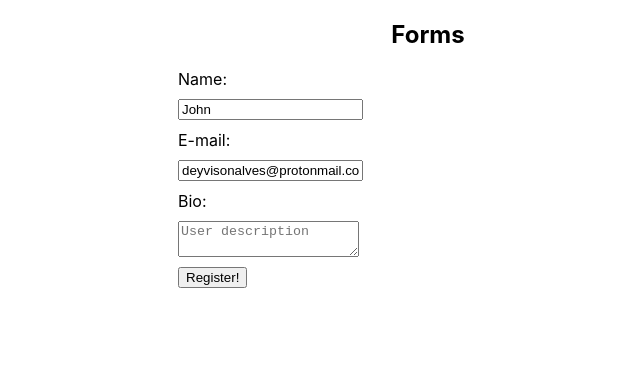
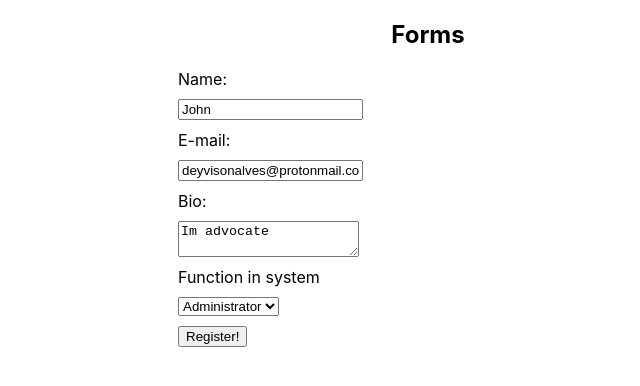
Before and after one commit to deyvisong/ReactForm, a React (Create React App) app: page / in a window 1280 px wide. Shown: the top 386 px of the page, without its empty margins (212-852 px from the left). Built offline with nearby package versions, Linux system fonts and the light colour scheme.

Commit message:
react select

```diff
--- a/src/App.js
+++ b/src/App.js
@@ -5,7 +5,14 @@ function App() {
   return (
     <div className="App">
       <h2>Forms</h2>
-      <MyForm user={{ name: "John", email: "deyvisonalves@protonmail.com" }} />
+      <MyForm
+        user={{
+          name: "John",
+          email: "deyvisonalves@protonmail.com",
+          bio: "Im advocate",
+          role: "admin",
+        }}
+      />
     </div>
   );
 }
--- a/src/components/MyForm.js
+++ b/src/components/MyForm.js
@@ -6,7 +6,8 @@ const MyForm = ({ user }) => {
   // 3 - Data management
   const [name, setName] = useState(user ? user.name : "");
   const [email, setEmail] = useState(user ? user.email : "");
-  const [bio, setBio] = useState("");
+  const [bio, setBio] = useState(user ? user.bio : "");
+  const [role, setRole] = useState(user ? user.role : "");
 
   const handleName = (e) => {
     setName(e.target.value);
@@ -17,7 +18,7 @@ const MyForm = ({ user }) => {
   const handleSubmit = (event) => {
     event.preventDefault();
     console.log("Sending form");
-    console.log(name + "\n" + email + "\n" + bio);
+    console.log(name + "\n" + email + "\n" + bio + "\n" + role);
 
     // validation
     // sent
@@ -58,6 +59,7 @@ const MyForm = ({ user }) => {
           />
         </label>
         {/* 8 - textarea */}
+        <label>
           <span>Bio:</span>
           <textarea
             id="bio"
@@ -66,6 +68,21 @@ const MyForm = ({ user }) => {
             onChange={(e) => setBio(e.target.value)}
             value={bio}
           ></textarea>
+        </label>
+        {/* 9 - select */}
+        <label>
+          <span>Function in system</span>
+          <select
+            name="role"
+            onChange={(e) => setRole(e.target.value)}
+            value={role}
+          >
+            <option value="user">User</option>
+            <option value="editor">Editor</option>
+            <option value="admin">Administrator</option>
+          </select>
+        </label>
+
         <input className="buttondek" type="submit" value="Register!" />
       </form>
     </div>
```
Lines whose indentation alone changed are shown as unchanged.
